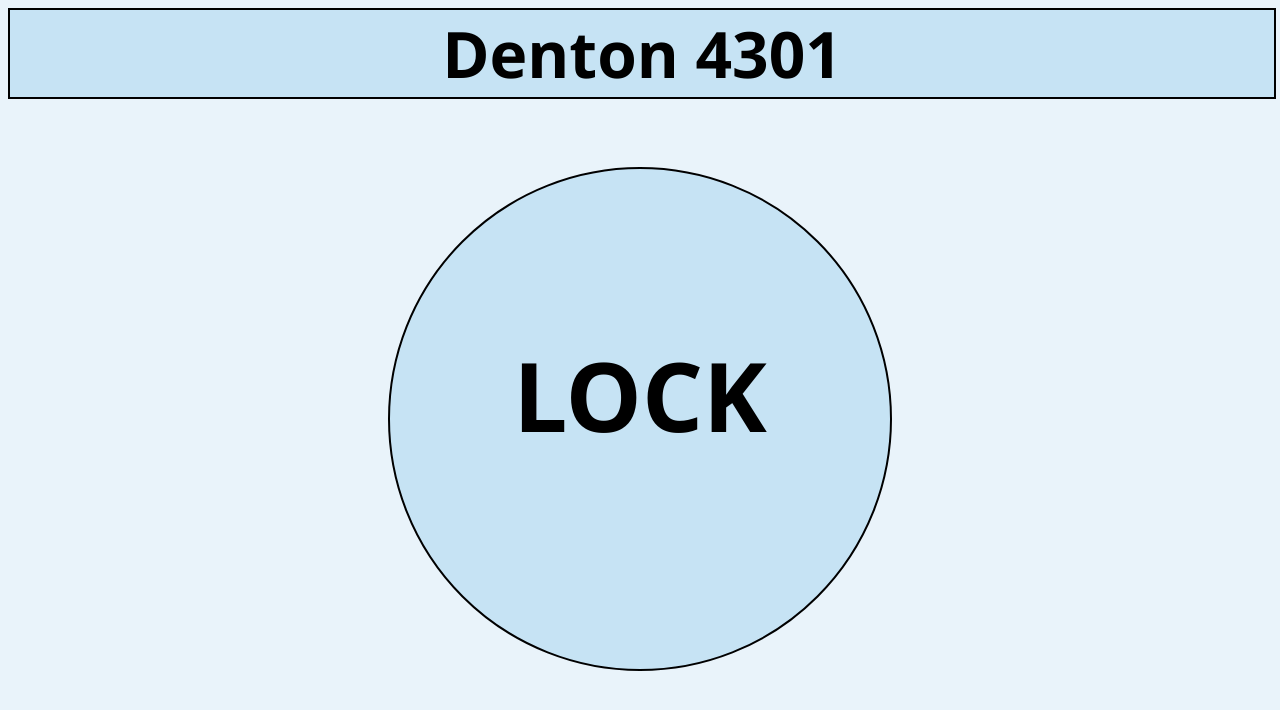
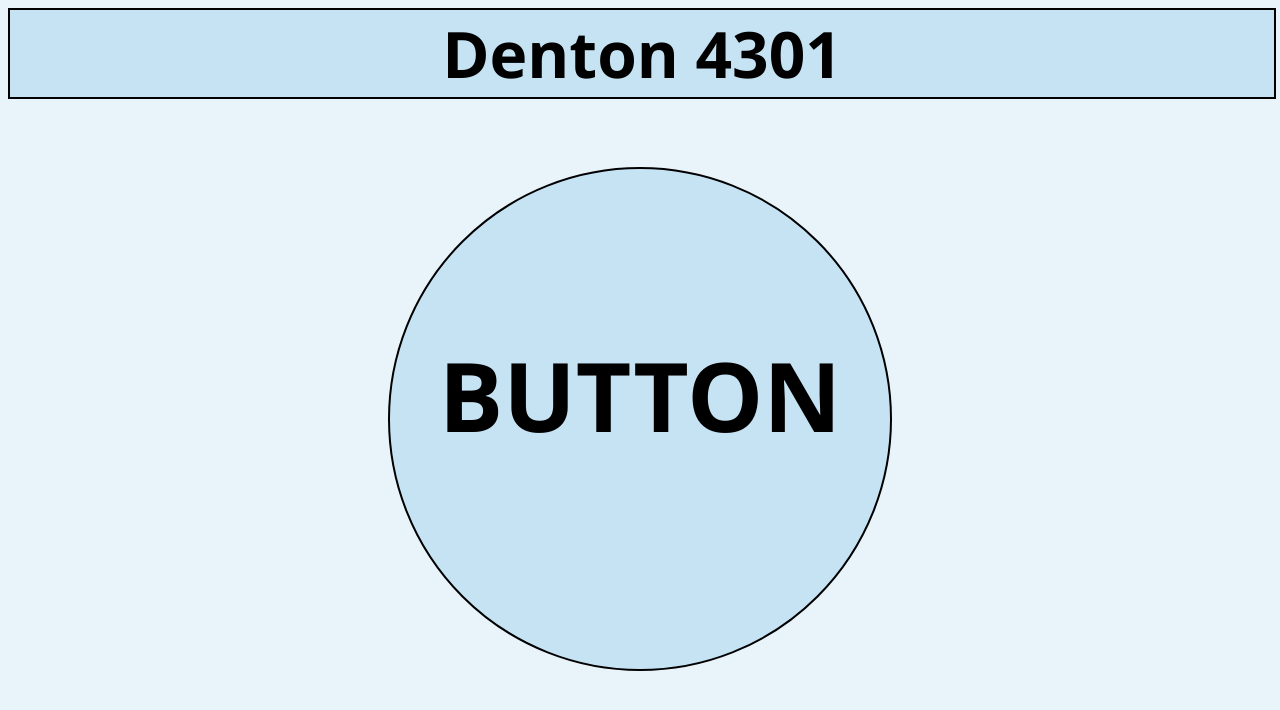
Before and after one commit to RocketSandwich/RemoteDoorKey, a plain HTML site: page index.html in a window 1280 px wide. Drawn offline with Linux system fonts and the light colour scheme.

Commit message:
nothing major

```diff
--- a/index.html
+++ b/index.html
@@ -16,7 +16,7 @@
     <div class="container">
         <div class="circle">
             <div class="centertext">
-                LOCK
+                BUTTON
             </div>
         </div>
     </div>
```
